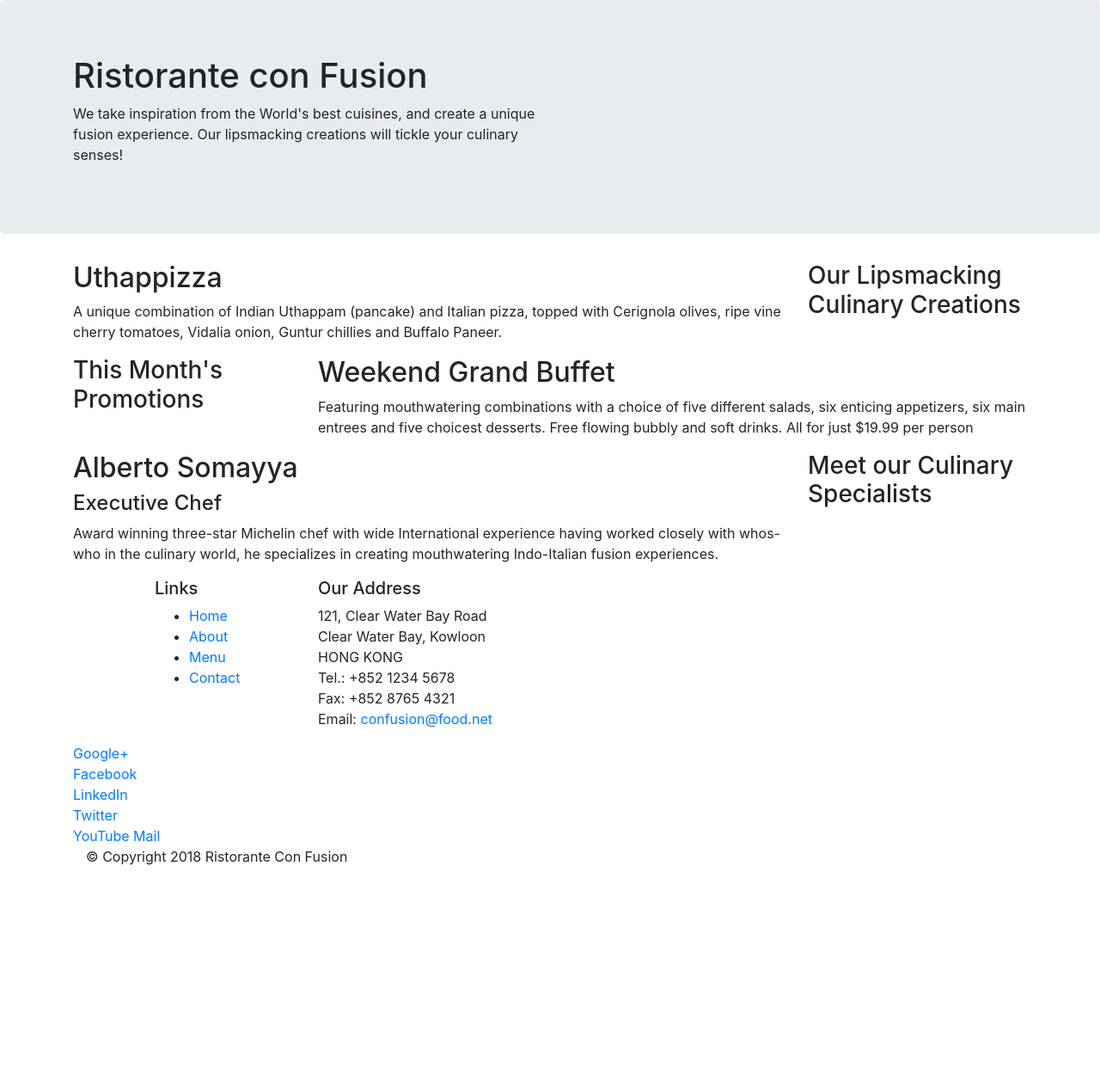
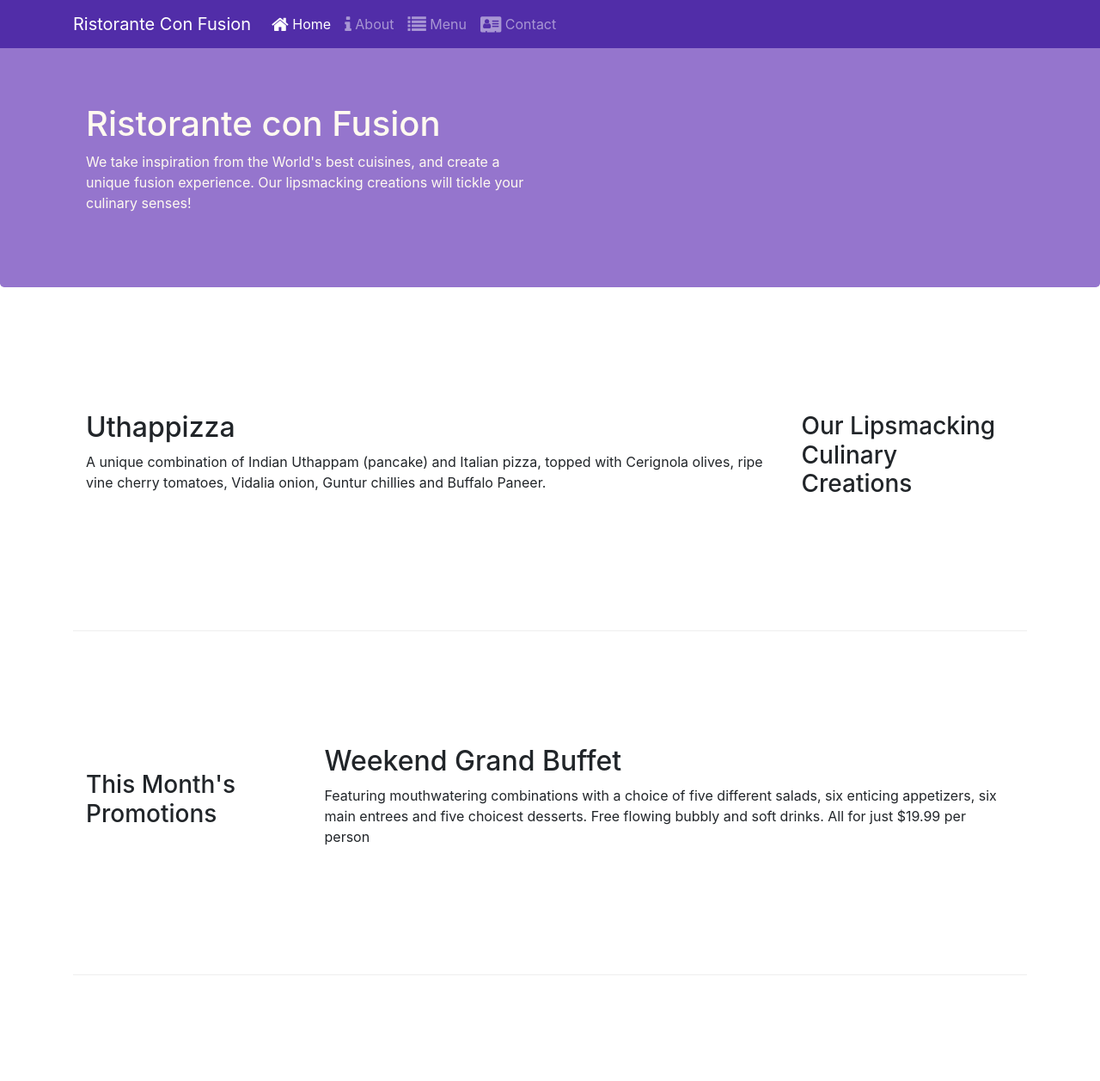
Before and after one commit to vish198910/PractisingBootstrap, a website: page index.html in a window 1280 px wide. Shown: the top 1257 px of the page at 86% size. Before the commit the page ends 1024 px from the top, so only its background shows below. Drawn offline with nearby package versions, Linux system fonts and the light colour scheme.

Commit message:
Fonts added and also the navigation bar

```diff
--- /dev/null
+++ b/css/styles.css
@@ -0,0 +1,40 @@
+body{
+    padding:50px 0px 0px 0px;
+    z-index:0;
+}
+
+.navbar-dark {
+     background-color: #512DA8;
+}
+
+
+.row-header{
+    margin:0px auto;
+    padding:0px;
+}
+
+.row-content {
+    margin:0px auto;
+    padding: 50px 0px 50px 0px;
+    border-bottom: 1px ridge;
+    min-height:400px;
+}
+
+.footer{
+    background-color: #D1C4E9;
+    margin:0px auto;
+    padding: 20px 0px 20px 0px;
+}
+
+.jumbotron {
+    padding:70px 30px 70px 30px;
+    margin:0px auto;
+    background: #9575CD ;
+    color:floralwhite;
+}
+
+address{
+    font-size:80%;
+    margin:0px;
+    color:#0f0f0f;
+}
--- a/index.html
+++ b/index.html
@@ -9,14 +9,33 @@
 
     <!-- Bootstrap CSS -->
     <link rel="stylesheet" href="node_modules/bootstrap/dist/css/bootstrap.min.css">
+    <link rel="stylesheet" href="node_modules/font-awesome/css/font-awesome.min.css">
+    <link rel="stylesheet" href="node_modules/bootstrap-social/bootstrap-social.css">
+    <link rel="stylesheet" href="/css/styles.css">
+
     <title>Ristorante Con Fusion</title>
 </head>
 
 <body>
-
+    <nav class="navbar navbar-dark navbar-expand-sm fixed-top">
+        <button class="navbar-toggler" type="button" data-toggle="collapse" data-target="#Navbar">
+            <span class="navbar-toggler-icon"></span>
+        </button>
+        <div class="container">
+           <a class="navbar-brand" href="#">Ristorante Con Fusion</a>
+           <div class="navbar-collapse collapse" id="Navbar">
+                <ul class="navbar-nav mr-auto">
+                    <li class="nav-item active"><a class="nav-link" href="#"><span class="fa fa-home fa-lg"></span> Home</a></li>
+                    <li class="nav-item"><a class="nav-link" href="./aboutus.html"><span class="fa fa-info fa-lg"></span> About</a></li>
+                    <li class="nav-item"><a class="nav-link" href="#"><span class="fa fa-list fa-lg"></span> Menu</a></li>
+                    <li class="nav-item"><a class="nav-link" href="#"><span class="fa fa-address-card fa-lg"></span> Contact</a></li>
+                </ul>
+            </div>
+        </div>
+    </nav>
     <header class="jumbotron">
         <div class="container">
-            <div class="row">
+            <div class="row row-header">
                 <div class="col-12 col-sm-6">
                     <h1>Ristorante con Fusion</h1>
                     <p>We take inspiration from the World's best cuisines, and create a unique fusion experience. Our lipsmacking creations will tickle your culinary senses!</p>
@@ -28,75 +47,78 @@
     </header>
 
     <div class= "container">
-        <div class="row">
+        <div class="row row-content align-items-center">
             <div class="col-12 col-sm-4 order-sm-last col-md-3">
                 <h3>Our Lipsmacking Culinary Creations</h3>
             </div>
             <div class="col col-sm order-sm-first col-md">
                 <h2>Uthappizza</h2>
-                <p>A unique combination of Indian Uthappam (pancake) and Italian pizza, topped with Cerignola olives, ripe vine cherry tomatoes, Vidalia onion, Guntur chillies and Buffalo Paneer.</p>
+                <p class="d-none d-sm-block">A unique combination of Indian Uthappam (pancake) and Italian pizza, topped with Cerignola olives, ripe vine cherry tomatoes, Vidalia onion, Guntur chillies and Buffalo Paneer.</p>
             </div>
         </div>
 
 
-        <div class="row">
+        <div class="row row-content align-items-center">
             <div class="col-12 col-sm-4 col-md-3">
                 <h3>This Month's Promotions</h3>
             </div>
             <div class="col col-sm col-md">
                 <h2>Weekend Grand Buffet</h2>
-                <p>Featuring mouthwatering combinations with a choice of five different salads, six enticing appetizers, six main entrees and five choicest desserts. Free flowing bubbly and soft drinks. All for just $19.99 per person </p>
+                <p class="d-none d-sm-block">Featuring mouthwatering combinations with a choice of five different salads, six enticing appetizers, six main entrees and five choicest desserts. Free flowing bubbly and soft drinks. All for just $19.99 per person </p>
             </div>
         </div>
 
-        <div class="row">
+        <div class="row row-content align-items-center">
             <div class="col-12 col-sm-4 order-sm-last col-md-3">
                 <h3>Meet our Culinary Specialists</h3>
             </div>
             <div class="col col-sm order-sm-first col-md">
                 <h2>Alberto Somayya</h2>
                 <h4>Executive Chef</h4>
-                <p>Award winning three-star Michelin chef with wide International experience having worked closely with whos-who in the culinary world, he specializes in creating mouthwatering Indo-Italian fusion experiences. </p>
+                <p class="d-none d-sm-block">Award winning three-star Michelin chef with wide International experience having worked closely with whos-who in the culinary world, he specializes in creating mouthwatering Indo-Italian fusion experiences. </p>
             </div>
         </div>
     </div>
 
     <footer>
         <div class="container">
-            <div class="row">
-                <div class="col-4 offset-1 col-sm-2">
+            <div class="row footer">
+                <div class="col-4 col-sm-2">
                     <h5>Links</h5>
-                    <ul>
+                    <ul class="list-unstyled">
                         <li><a href="#">Home</a></li>
-                        <li><a href="#">About</a></li>
+                        <li><a href="aboutus.html">About</a></li>
                         <li><a href="#">Menu</a></li>
                         <li><a href="#">Contact</a></li>
                     </ul>
                 </div>
-                <div class="colo-7 col-sm-5">
+                <div class="col-7 col-sm-5">
                     <h5>Our Address</h5>
                     <address>
 		              121, Clear Water Bay Road<br>
 		              Clear Water Bay, Kowloon<br>
 		              HONG KONG<br>
-		              Tel.: +852 1234 5678<br>
-		              Fax: +852 8765 4321<br>
-		              Email: <a href="mailto:confusion@food.net">confusion@food.net</a>
+		              <i class="fa fa-phone fa-lg"></i> : +852 1234 5678<br>
+                      <i class="fa fa-fax fa-lg"></i> : +852 8765 4321<br>
+                      <i class="fa fa-envelope fa-lg"></i> :
+                      <a href="mailto:confusion@food.net">confusion@food.net</a>
 		           </address>
                 </div>
-                <div>
-                    <div class="col-12 col-sm-4">
-                        <a href="http://google.com/+">Google+</a>
-                        <a href="http://www.facebook.com/profile.php?id=">Facebook</a>
-                        <a href="http://www.linkedin.com/in/">LinkedIn</a>
-                        <a href="http://twitter.com/">Twitter</a>
-                        <a href="http://youtube.com/">YouTube</a>
-                        <a href="mailto:">Mail</a>
-                    </div>
+
+                    <div class="col-12 col-sm-4 align-self-center">
+                        <div class="text-center">
+                            <a class="btn btn-social-icon btn-google" href="http://google.com/+"><i class="fa fa-google-plus"></i></a>
+                            <a class="btn btn-social-icon btn-facebook" href="http://www.facebook.com/profile.php?id="><i class="fa fa-facebook"></i></a>
+                            <a class="btn btn-social-icon btn-linkedin" href="http://www.linkedin.com/in/"><i class="fa fa-linkedin"></i></a>
+                            <a class="btn btn-social-icon btn-twitter" href="http://twitter.com/"><i class="fa fa-twitter"></i></a>
+                            <a class="btn btn-social-icon btn-google" href="http://youtube.com/"><i class="fa fa-youtube"></i></a>
+                            <a class="btn btn-social-icon" href="mailto:"><i class="fa fa-envelope-o"></i></a>
+                        </div>
+
                 </div>
            </div>
-           <div class="col-auto">
-                <div>
+           <div class="justify-content-center">
+                <div class="col-auto">
                     <p>© Copyright 2018 Ristorante Con Fusion</p>
                 </div>
            </div>
--- a/package.json
+++ b/package.json
@@ -15,6 +15,8 @@
   },
   "dependencies": {
     "bootstrap": "^4.0.0",
+    "bootstrap-social": "^5.1.1",
+    "font-awesome": "^4.7.0",
     "jquery": "^3.3.1",
     "popper.js": "^1.12.9"
   }
```
Also changed, not shown: aboutus.html (added, +136 -0 lines), 1 other file.
